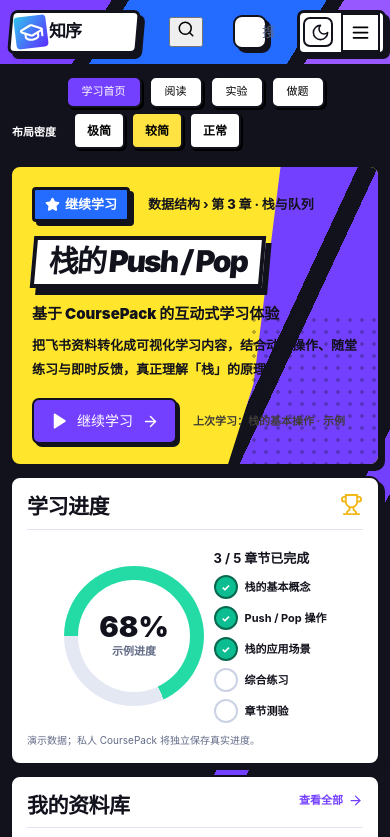
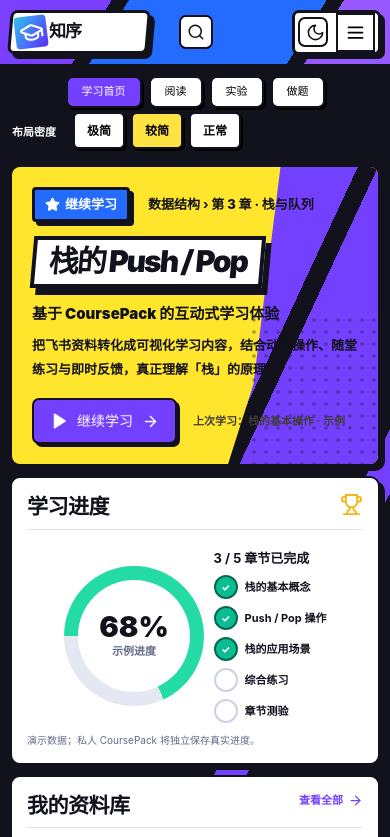
Before and after one commit to colddreamxiaowd/ContinueLeanringWithAI, a Next.js app in the folder web/: page / in a window 390 px wide. Shown: the top 837 px of the page. Built offline with nearby package versions, Linux system fonts and the light colour scheme.

Commit message:
style(ui): reveal responsive mobile search overlay without squeezing logo and mascot

```diff
--- a/web/src/design/pixel-pop/site-shell.css
+++ b/web/src/design/pixel-pop/site-shell.css
@@ -14,6 +14,9 @@
  color-scheme:light;
 }
 .pp-site-shell .pp-main{min-width:0;overflow:visible}
+.pp-site-shell .pp-site-search-toggle{display:none;width:34px;height:34px;align-items:center;justify-content:center;
+ color:var(--pp-ink);background:#FFF;border:2px solid #12121D;border-radius:7px;flex:none}
+.pp-site-shell .pp-site-search-toggle:hover{background:#FFE342}
 .pp-site-shell .pp-site-theme{width:34px;height:34px;border:2px solid var(--pp-ink);
  border-radius:7px;background:#FFF;color:#12121D;display:grid;place-items:center}
 .pp-site-shell .pp-site-theme:hover{background:#FFE342}
@@ -54,6 +57,16 @@
  .pp-site-shell .pp-site-toolbar>div{flex-wrap:wrap}
 }
 @media(max-width:760px){
+ .pp-site-shell .pp-site-search-toggle{display:flex}
+ .pp-site-shell .pp-site-search{display:none}
+ .pp-site-shell .pp-site-search--open{
+   display:flex;position:absolute;top:calc(100% + 6px);left:12px;right:12px;
+   width:auto;max-width:none;z-index:70;background:#FFF;
+   min-height:45px;height:45px;border:2px solid #12121D;
+   box-shadow:4px 4px 0 #12121D
+ }
+ .pp-site-shell .pp-site-search--open input{min-width:0;width:100%;font-size:14px}
+
  .pp-site-shell .pp-main{overflow:hidden}
  .pp-site-shell .pp-site-legacy{padding:13px;border-width:2px;box-shadow:3px 3px 0 #12121D}
  .pp-site-shell .pp-site-toolbar{align-items:flex-start}
```
